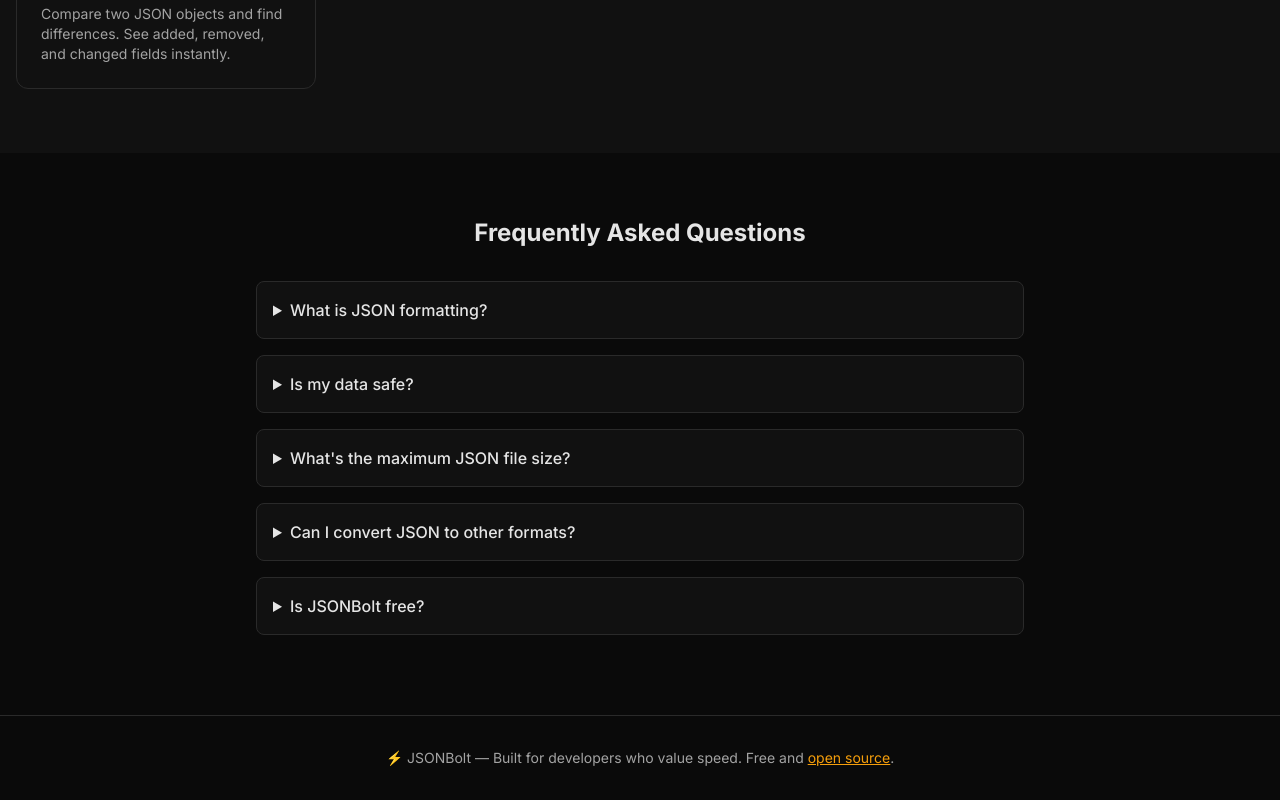
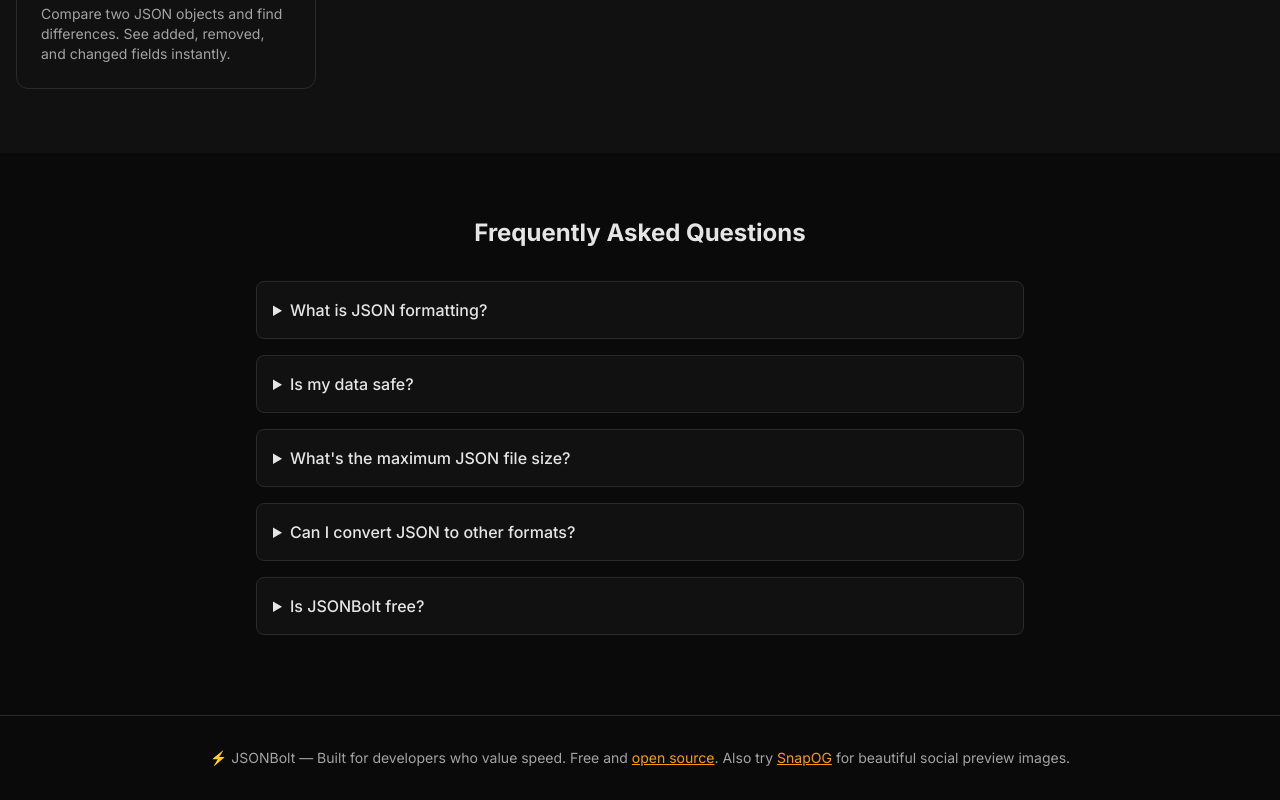
Before and after one commit to dylanrkuster/jsonbolt, a Next.js app: page / in a window 1280 px wide. Shown: the part 1544-2344 px from the top of the page. Built offline with nearby package versions, Linux system fonts and the light colour scheme.

Commit message:
Add SnapOG cross-link in footer

```diff
--- a/src/app/page.tsx
+++ b/src/app/page.tsx
@@ -188,7 +188,15 @@ export default function Home() {
           >
             open source
           </a>
-          .
+          . Also try{" "}
+          <a
+            href="https://snapog-teal.vercel.app"
+            className="underline"
+            style={{ color: "var(--accent)" }}
+          >
+            SnapOG
+          </a>{" "}
+          for beautiful social preview images.
         </p>
       </footer>
     </main>
```
